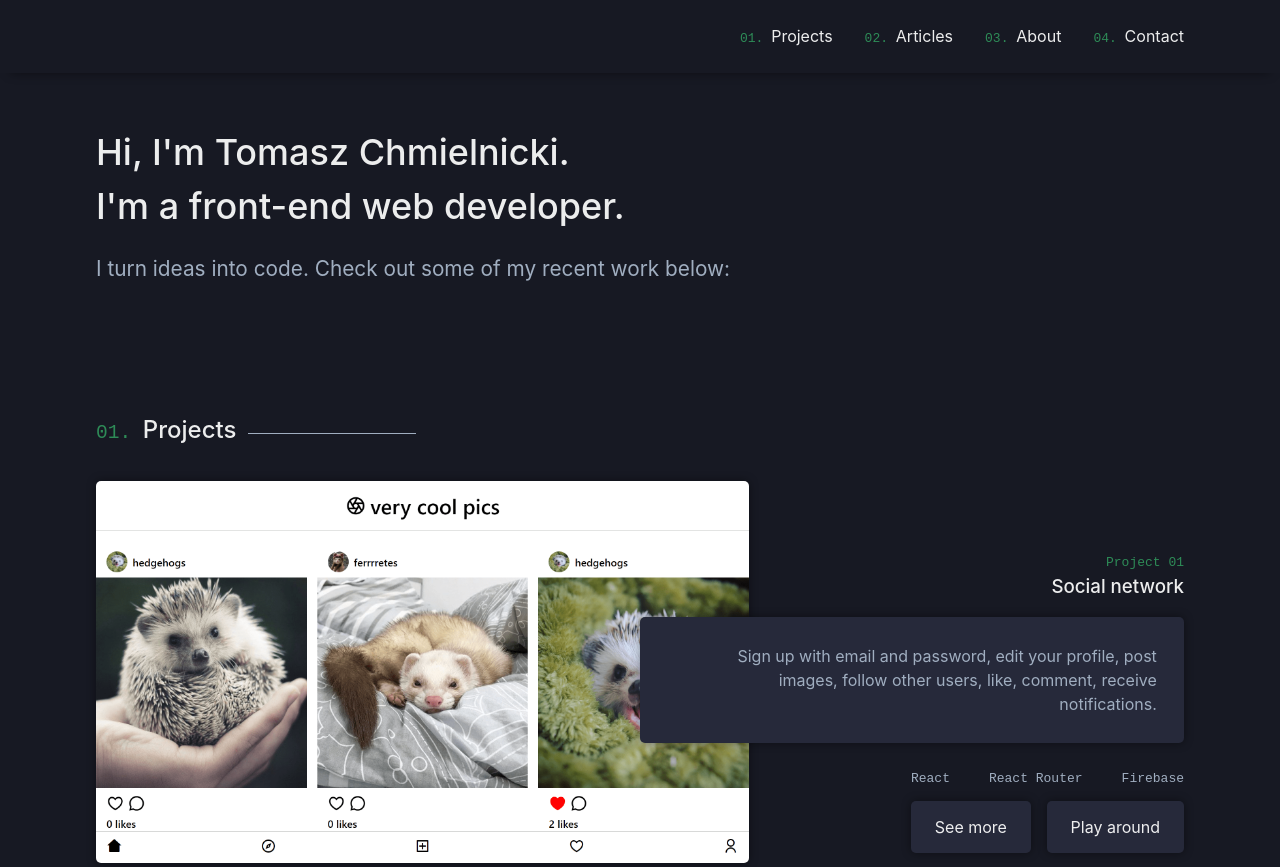
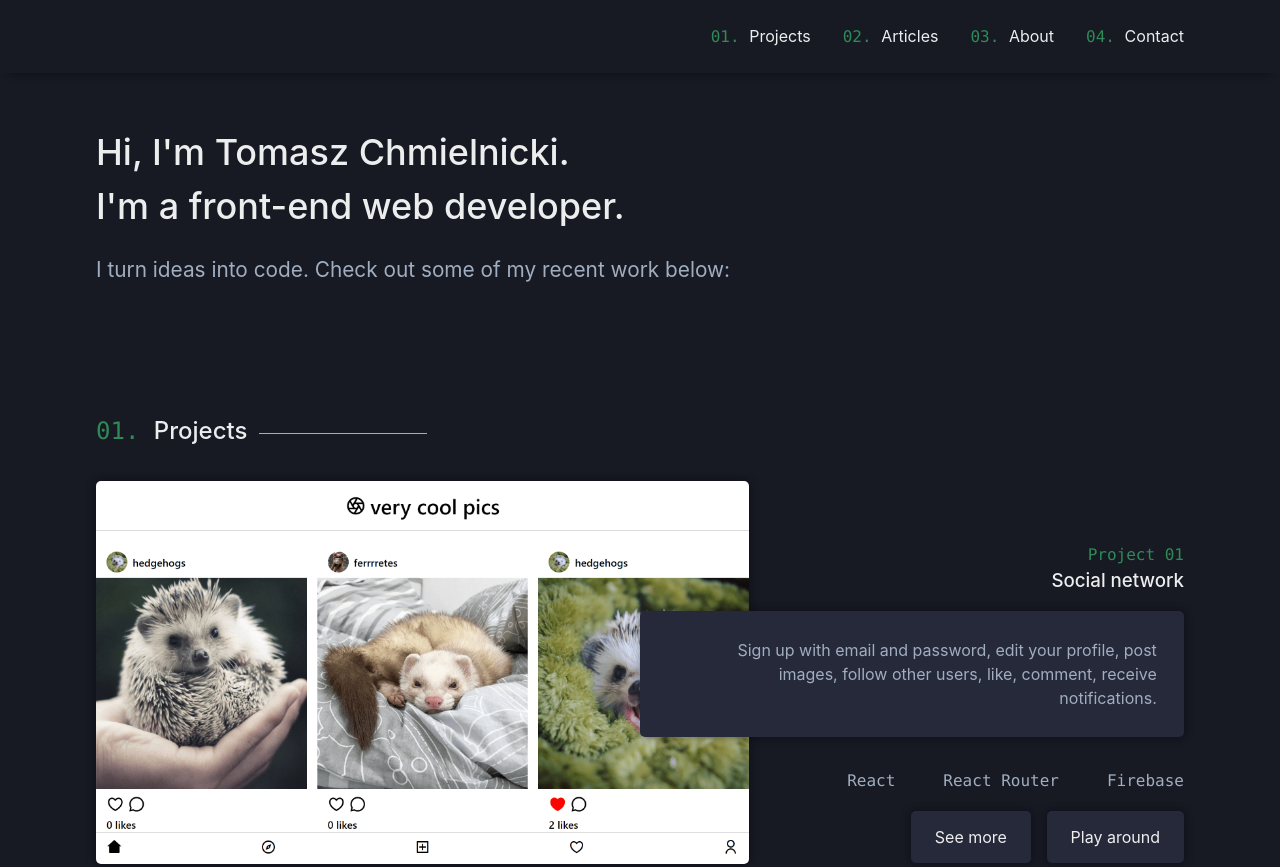
Before and after one commit to tomek-ch/portfolio-website, a plain HTML site: page index.html in a window 1280 px wide. Shown: the top 867 px of the page. Drawn offline with Linux system fonts and the light colour scheme.

Commit message:
Specify monospace font family

```diff
--- a/style.css
+++ b/style.css
@@ -14,9 +14,11 @@
     --accent: seagreen;
     --highlight: lightseagreen;
 
-    --gradient: linear-gradient(var(--background), rgb(47, 50, 61));
+    /* --gradient: linear-gradient(var(--background), rgb(47, 50, 61)); */
     /* --gradient: linear-gradient(var(--background), var(--foreground)); */
     --shadow: 0 0 10px rgba(0, 0, 0, 0.438);
+
+    --monospace: Consolas, Courier, 'Courier New', monospace;
 }
 
 html {
@@ -135,7 +137,7 @@ img {
 }
 
 .tech {
-    font-family: monospace;
+    font-family: var(--monospace);
     display: flex;
     margin: 2em 0;
     width: fit-content;
@@ -183,7 +185,7 @@ section {
 }
 
 .monospace {
-    font-family: monospace;
+    font-family: var(--monospace);
     color: var(--accent);
 }
 
@@ -227,7 +229,7 @@ section {
 }
 
 h4 {
-    font-family: monospace;
+    font-family: var(--monospace);
     color: var(--accent);
 }
 
```
